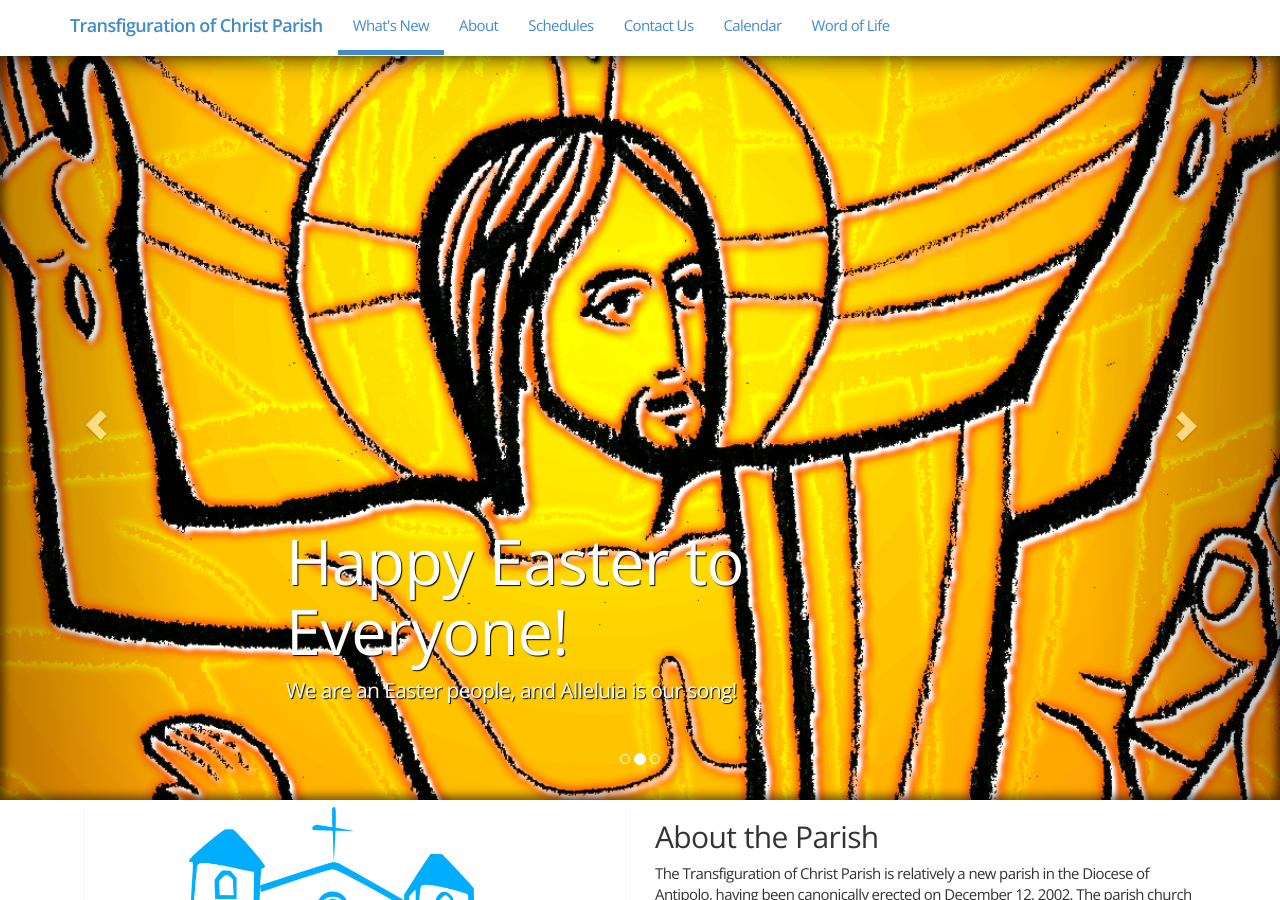
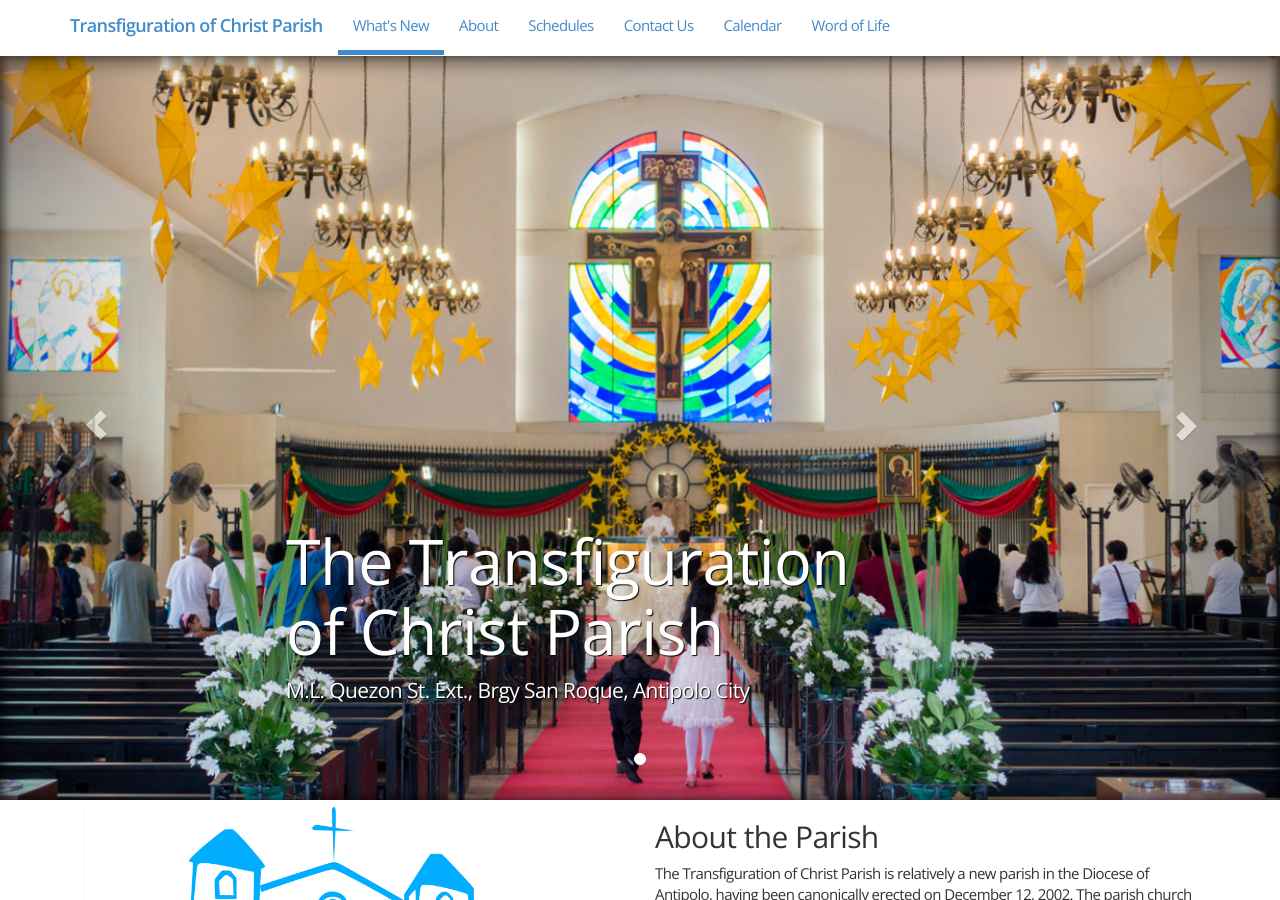
Before and after one commit to jerieljan/ourtransfi, a Jekyll site: the page built from Home/index.html, in a window 1280 px wide and 900 px high. Built offline with Jekyll 4.4.1, drawn with Linux system fonts in a browser that asks for light colours; nearby versions of some CDN libraries; some of the changed text lies outside the part shown.

```diff
--- a/Home/_includes/comp-carousel.html
+++ b/Home/_includes/comp-carousel.html
@@ -2,8 +2,6 @@
 
 <ol class="carousel-indicators">
     <li data-target="#transfi-carousel-1" data-slide-to="0" class="active"></li>
-    <li data-target="#transfi-carousel-1" data-slide-to="1"></li>
-    <li data-target="#transfi-carousel-1" data-slide-to="2"></li>
 </ol>
 
 
@@ -12,29 +10,6 @@
 <div class="carousel-inner" role="listbox" id="whats-new">
 
     <div class="item section active"
-         style="background-image: url('/images/header-santorosaryo.jpg'); padding-top: 750px">
-        <a href="#schedules">
-            <div class="carousel-caption jumbotron backtext col-sm-8 col-md-6 col-lg-4">
-                <h1>Pagdalaw ng Nuestra Senora del Santissimo Rosario, La Naval de Manila</h1>
-                <p>Salubungin natin ang Reyna...
-                <br/>sa Transfiguration of Christ Parish
-                <br/>Ika-10 hanggang Ika-17 ng Mayo 2015.</p>
-
-            </div>
-        </a>
-    </div>
-
-    <div class="item section"
-         style="background-image: url('/images/header-holyweek.png'); padding-top: 750px">
-        <a href="#schedules">
-            <div class="carousel-caption jumbotron backtext">
-                <h1>Happy Easter to Everyone!</h1>
-                <p>We are an Easter people, and Alleluia is our song!</p>
-            </div>
-        </a>
-    </div>
-
-    <div class="item section"
          style="background-image: url('/images/header-0.jpg'); padding-top: 750px">
         <!-- Slide - Parish Highlight -->
         <div class="carousel-caption jumbotron backtext">
--- a/Home/_includes/event-highlight.html
+++ b/Home/_includes/event-highlight.html
@@ -1,4 +1,4 @@
-<h3>Event: La Naval de Manila</h3>
+<h3>La Naval de Manila</h3>
 <div id="fb-root"></div>
 <script>(function (d, s, id) {
     var js, fjs = d.getElementsByTagName(s)[0];
--- a/Home/index.html
+++ b/Home/index.html
@@ -136,9 +136,9 @@ icon: /images/image-01a.jpg
 <div class="container" style="padding-bottom: 32px">
     <div class="col-sm-12"><h2 id="schedules">Liturgical Services</h2></div>
 
-    <div class="col-sm-12 col-md-6 col-md-offset-3">
-        {% include event-highlight.html %}
-    </div>
+    <!--<div class="col-sm-12 col-md-6 col-md-offset-3">-->
+        <!--{% include event-highlight.html %}-->
+    <!--</div>-->
 
     <div class="col-md-6">
 
```
Also changed, not shown: Home/images/image-03a.jpg.
